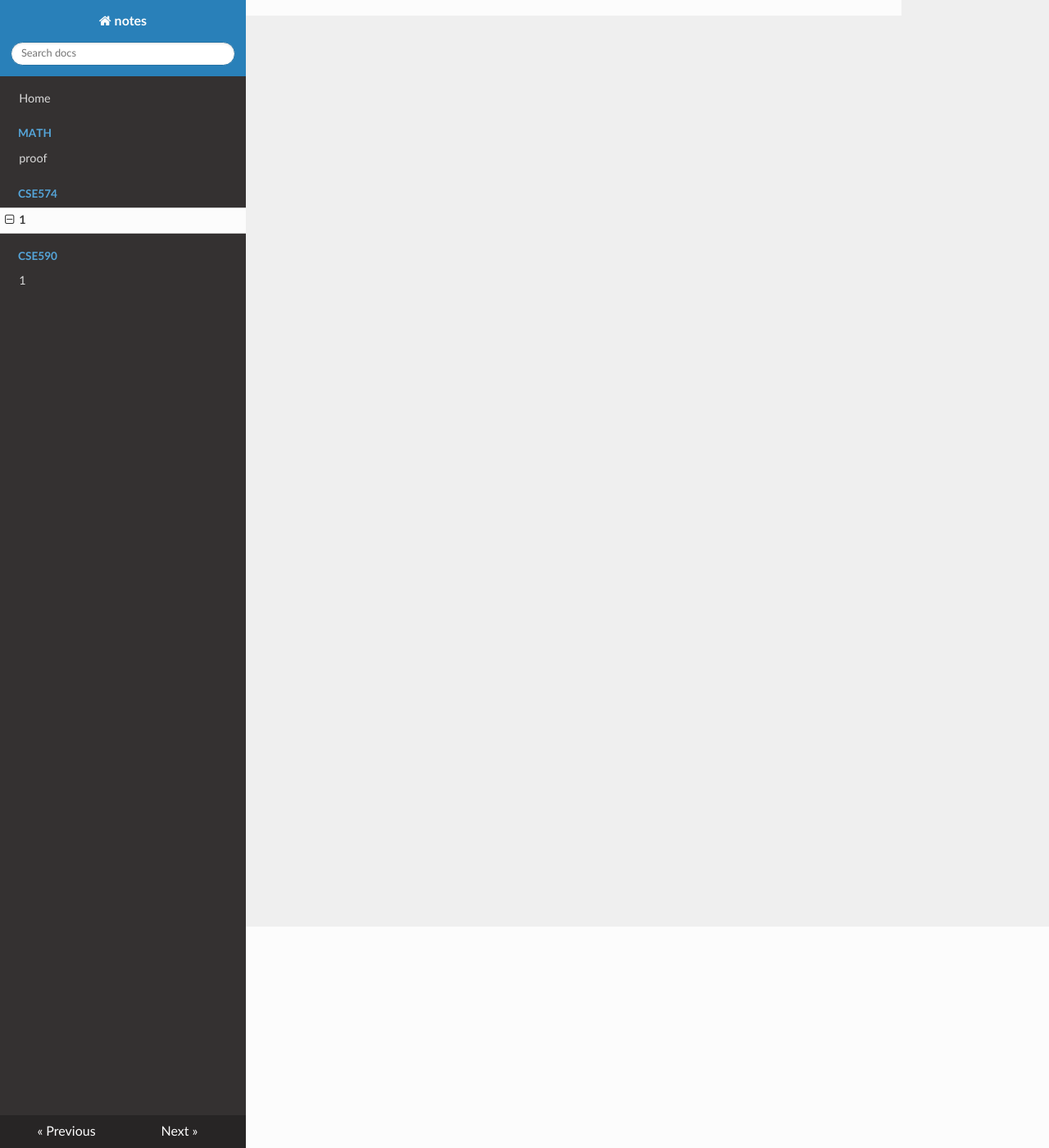
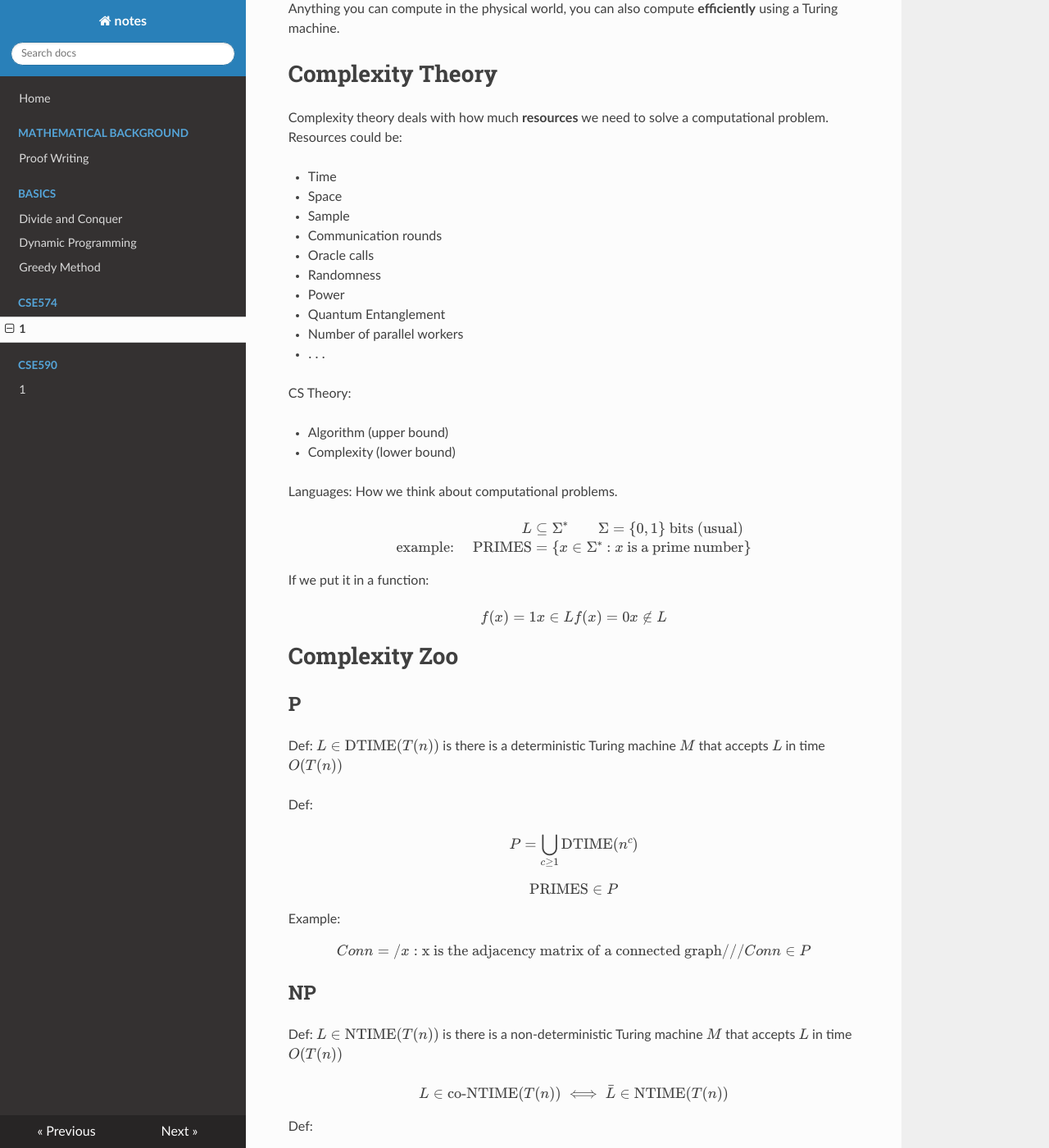
Before and after one commit to kiruko1025/notes-tcs, an MkDocs documentation site: the page built from src/CSE574/1.md, in a window 1280 px wide and 1400 px high, scrolled down 270 px. Shown: the whole window at 82% size. Built offline with MkDocs 1.6.1, drawn with Linux system fonts in a browser that asks for light colours; nearby versions of some CDN libraries; some of the changed text lies outside the part shown.

Commit message:
auto update

```diff
--- a/mkdocs.yml
+++ b/mkdocs.yml
@@ -3,7 +3,6 @@ docs_dir: src
 site_dir: out
 
 theme:
-  theme:
   name: readthedocs
   collapse_navigation: true   # enable collapsing
   navigation_depth: 3       # show nested levels (must be >1)
@@ -13,10 +12,32 @@ theme:
     - yaml
     - rust
 
+plugins:
+  - search
+
+markdown_extensions:
+  - pymdownx.arithmatex:
+      generic: true
+  - tables
+  - extra
+  - def_list
+  - toc:
+      permalink: ""
+      separator: "_"
+  - admonition
+
+extra_javascript:
+  - javascripts/mathjax.js
+  - https://unpkg.com/mathjax@3/es5/tex-mml-chtml.js
+
 nav:
   - Home: index.md
-  - Math:
-    - proof: math/proof-writing.md
+  - Mathematical Background:
+      - Proof Writing: "Mathematical Background/proof-writing.md"
+  - Basics:
+      - Divide and Conquer: Basics/1-divide-and-conquer.md
+      - Dynamic Programming: Basics/2-dynamic-programming.md
+      - Greedy Method: Basics/3-greedy-method.md
   - CSE574:
       - 1: CSE574/1.md
   - CSE590:
--- /dev/null
+++ b/requirements.txt
@@ -0,0 +1,2 @@
+mkdocs>=1.6,<2
+pymdown-extensions>=10,<11
--- a/src/CSE574/1.md
+++ b/src/CSE574/1.md
@@ -1,9 +1,134 @@
 ---
-title: "1"
+title: "Introduction"
 author: ""
-date: ""
+date: "8.31"
 tags: []
 draft:
 ---
 
-# 1
+# Church-Turing Thesis
+
+Turing machine/ Lambda Calculus
+
+# Extended C.T. Thesis
+
+Anything you can compute in the physical world, you can also compute **efficiently** using a Turing machine.
+
+
+# Complexity Theory
+
+Complexity theory deals with how much **resources** we need to solve a computational problem.
+Resources could be:
+
+- Time
+- Space
+- Sample
+- Communication rounds
+- Oracle calls
+- Randomness
+- Power
+- Quantum Entanglement
+- Number of parallel workers
+- $\dots$
+
+CS Theory:
+
+- Algorithm (upper bound)
+- Complexity (lower bound)
+
+Languages: How we think about computational problems.
+
+$$
+\begin{aligned}
+L &\subseteq \Sigma^* \qquad \Sigma = \{0,1\} \text{ bits (usual)} \\
+\text{example: }\quad \text{PRIMES} &= \{x \in \Sigma^* : x \text{ is a prime number}\}
+\end{aligned}
+$$
+
+If we put it in a function:
+
+$$
+f(x) = 1 x \in L\\
+f(x) = 0 x \notin L
+$$
+
+# Complexity Zoo
+
+## P
+
+Def: $L \in \text{DTIME}(T(n))$ is there is a deterministic Turing machine $M$ that accepts $L$ in time $O(T(n))$
+
+Def:
+
+$$
+P = \bigcup_{c \ge 1} \text{DTIME}(n^c)
+$$
+
+$$
+\text{PRIMES} \in P
+$$
+
+Example:
+$$
+Conn = /{x:\text{x is the adjacency matrix of a connected graph}/} //
+Conn \in P
+$$
+
+## NP
+
+Def: $L \in \text{NTIME}(T(n))$ is there is a non-deterministic Turing machine $M$ that accepts $L$ in time $O(T(n))$
+
+$$
+L \in \text{co-NTIME}(T(n)) \iff \bar{L} \in \text{NTIME}(T(n))
+$$
+
+Def:
+$$
+NP = \bigcap-{c \ge 1} \text{NTIME}(n^c)
+$$
+
+### Non-deterministic to deterministic
+
+$$
+x \in L \iff \exists u \in \{0,1\}^{O(t(n))} : M(x,u) = 1
+$$
+
+u: witness/certificate
+
+for NP : t(n) = poly(n)
+
+Example:
+
+$$
+IND_SET = \{<G,k>\exists S \subseteq V(G) : |S| \ge k, \forall u,v \in S, \{u,v\} \notin E(G)\}
+$$
+
+
+## Problems
+
+### TSP
+
+given $d_{ij}$ and k targets is there a closed circuit that visits each target exactly once and has total length at most k?
+
+in NP
+
+### Linear Programming:
+
+$$
+A\cdot \vec{x} \le \vec{b}
+$$
+
+is in P
+
+### Graph isomorphism
+
+Given two adjacency matrices do they define the same graph up to permutation of vertices?
+
+### Factoring
+
+$$
+\begin{aligned}
+FACTORING = \{<N,k>:N\text{has a factor} \le k\}\\
+\{<N,L,R>: N\text{ has a prime factor between L and R}\}
+\end{aligned}
+$$
```
Also changed, not shown: src/CSE590/1.md (+46 -1 lines), 2 other files.
